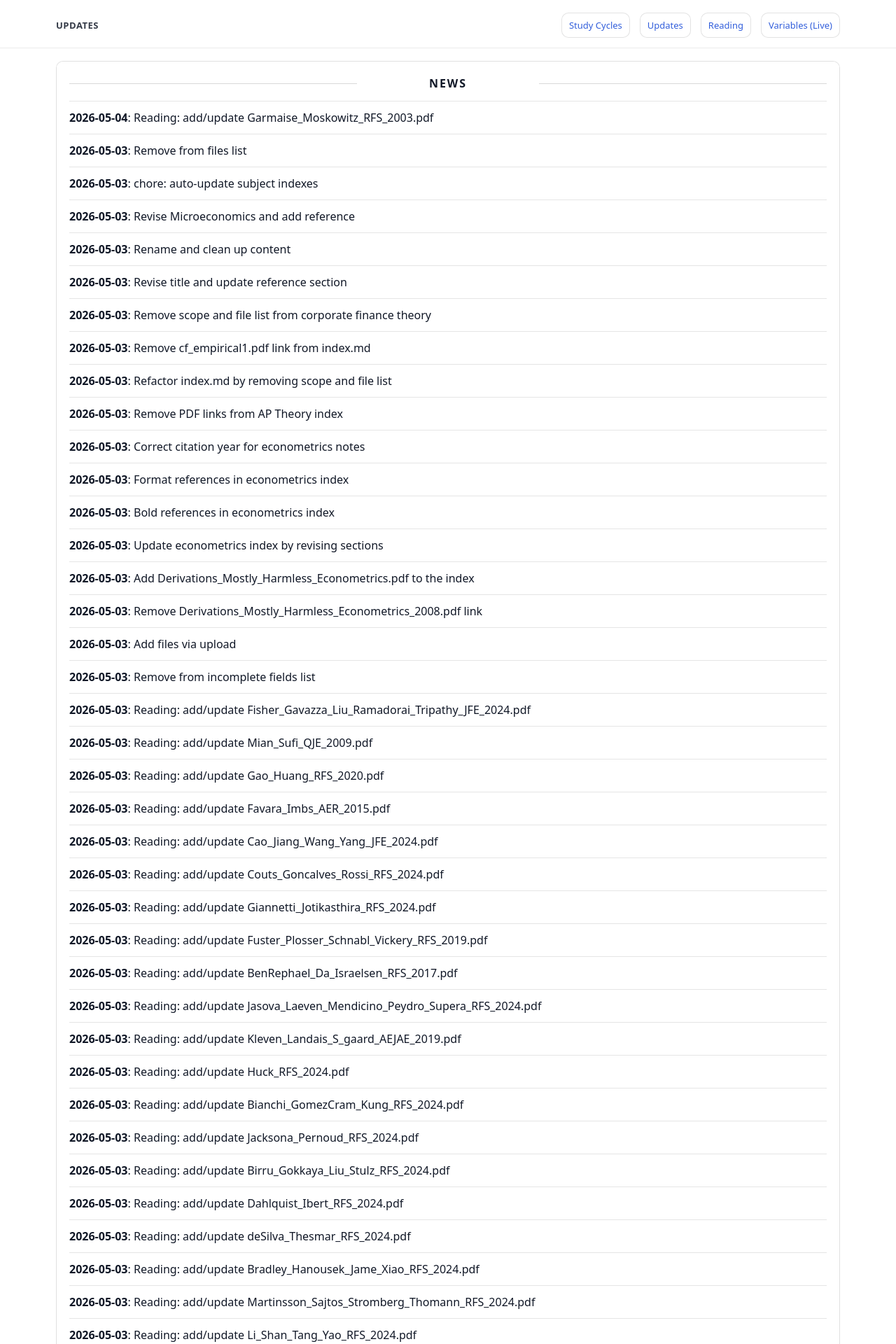
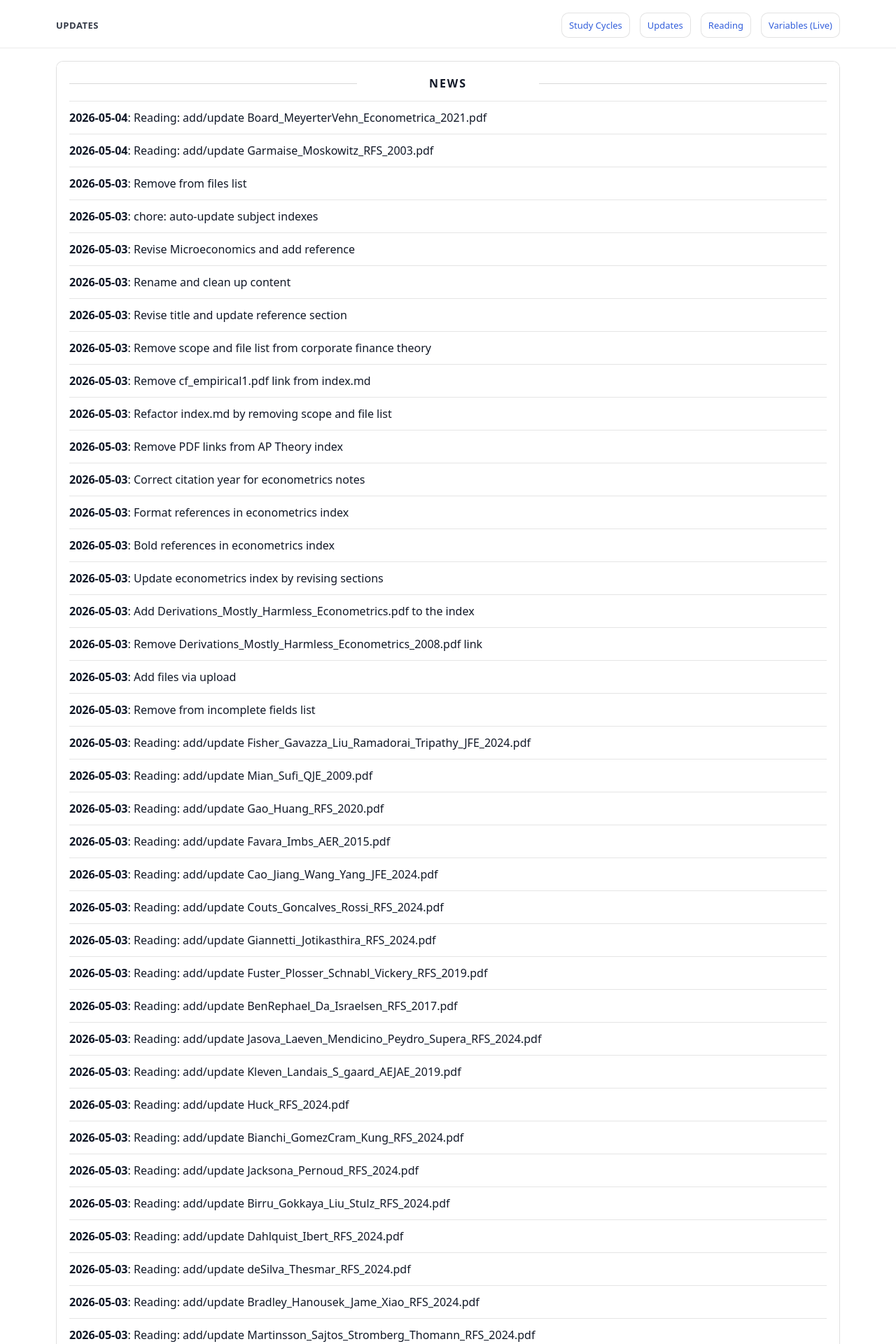
Before and after one commit to yaxinzn/study-archive, a Jekyll site: the page built from updates/index.md, in a window 1280 px wide. Shown: the top 1920 px of the page at 70% size. Built offline with Jekyll 4.4.1, drawn with Linux system fonts in a browser that asks for light colours; some of the changed text lies outside the part shown.

Commit message:
chore: update NEWS feed

```diff
--- a/_data/news.yml
+++ b/_data/news.yml
@@ -1,4 +1,7 @@
 # Auto-generated update history (sorted newest -> oldest). Do not edit manually.
+- ts: "1777841632"
+  date: "2026-05-04"
+  title: "Reading: add/update Board_MeyerterVehn_Econometrica_2021.pdf"
 - ts: "1777841469"
   date: "2026-05-04"
   title: "Reading: add/update Garmaise_Moskowitz_RFS_2003.pdf"
```
